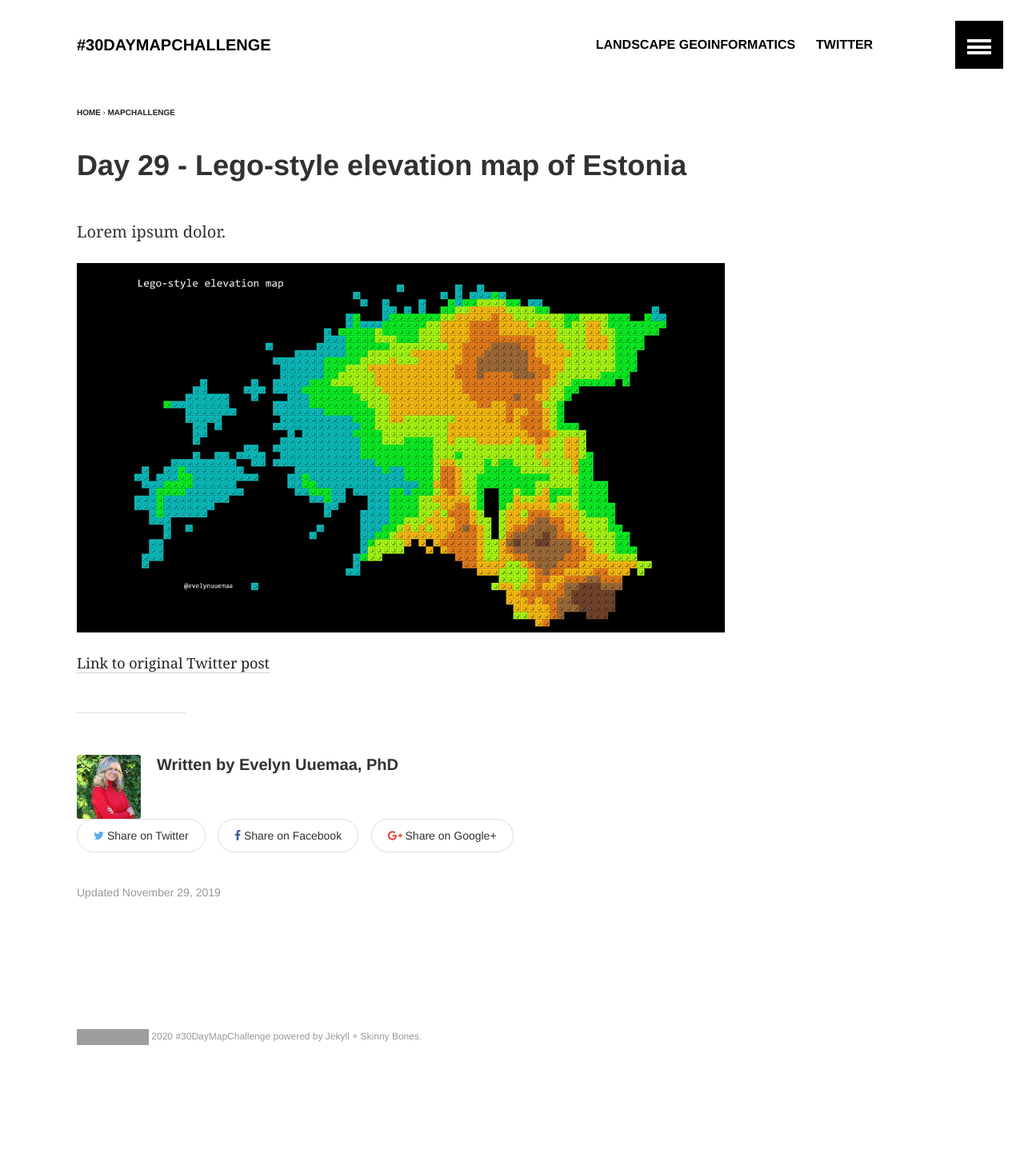
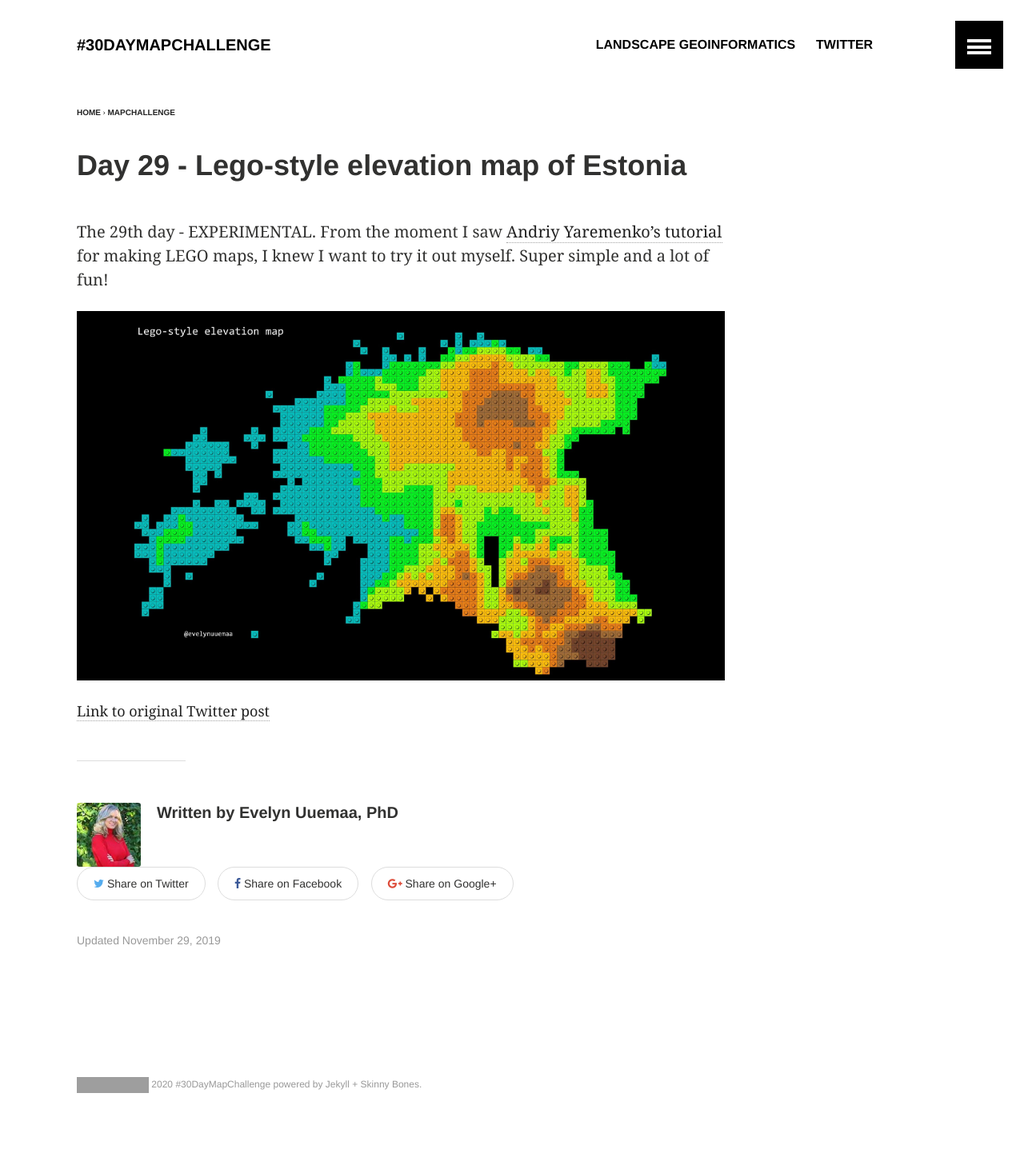
Before and after one commit to kevelyn1/30DayMapChallenge2019, a Jekyll site: the page built from _posts/mapchallenge/2019-11-29-day-29.md, in a window 1280 px wide. Shown: the whole page at 80% size. Built offline with Jekyll 4.4.1, drawn with Linux system fonts in a browser that asks for light colours; before the commit the page ends 1382 px from its top, so only the background shows below that; grey boxes are pictures that could not be loaded.

Commit message:
Update 2019-11-29-day-29.md

```diff
--- a/_posts/mapchallenge/2019-11-29-day-29.md
+++ b/_posts/mapchallenge/2019-11-29-day-29.md
@@ -6,9 +6,9 @@ categories: mapchallenge
 image:
   teaser: Lego-elevation-scaled.jpg
 ---
+The 29th day - EXPERIMENTAL. From the moment I saw [Andriy Yaremenko's tutorial](https://medium.com/@andriyyaremenko/how-to-create-lego-map-style-in-qgis-a8ecf42d02ef) for making LEGO maps, I knew I want to try it out myself. Super simple and a lot of fun!
 
-Lorem ipsum dolor.
 
 ![image of day 29 post](../../images/Lego-elevation-scaled.jpg)
 
-[Link to original Twitter post](https://twitter.com/evelynuuemaa/status/29)
+[Link to original Twitter post](https://twitter.com/evelynuuemaa/status/1200450285950394368)
```
